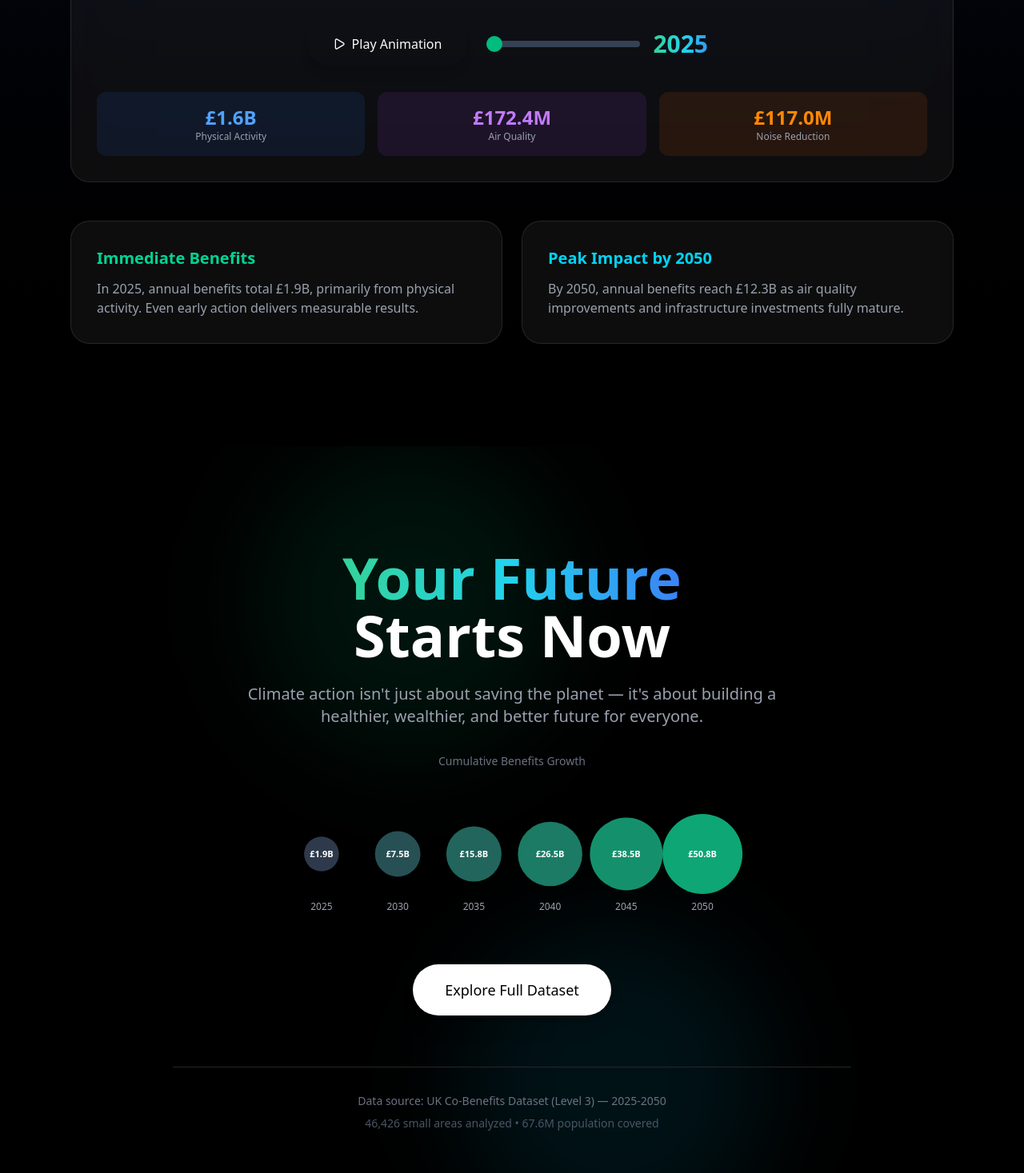
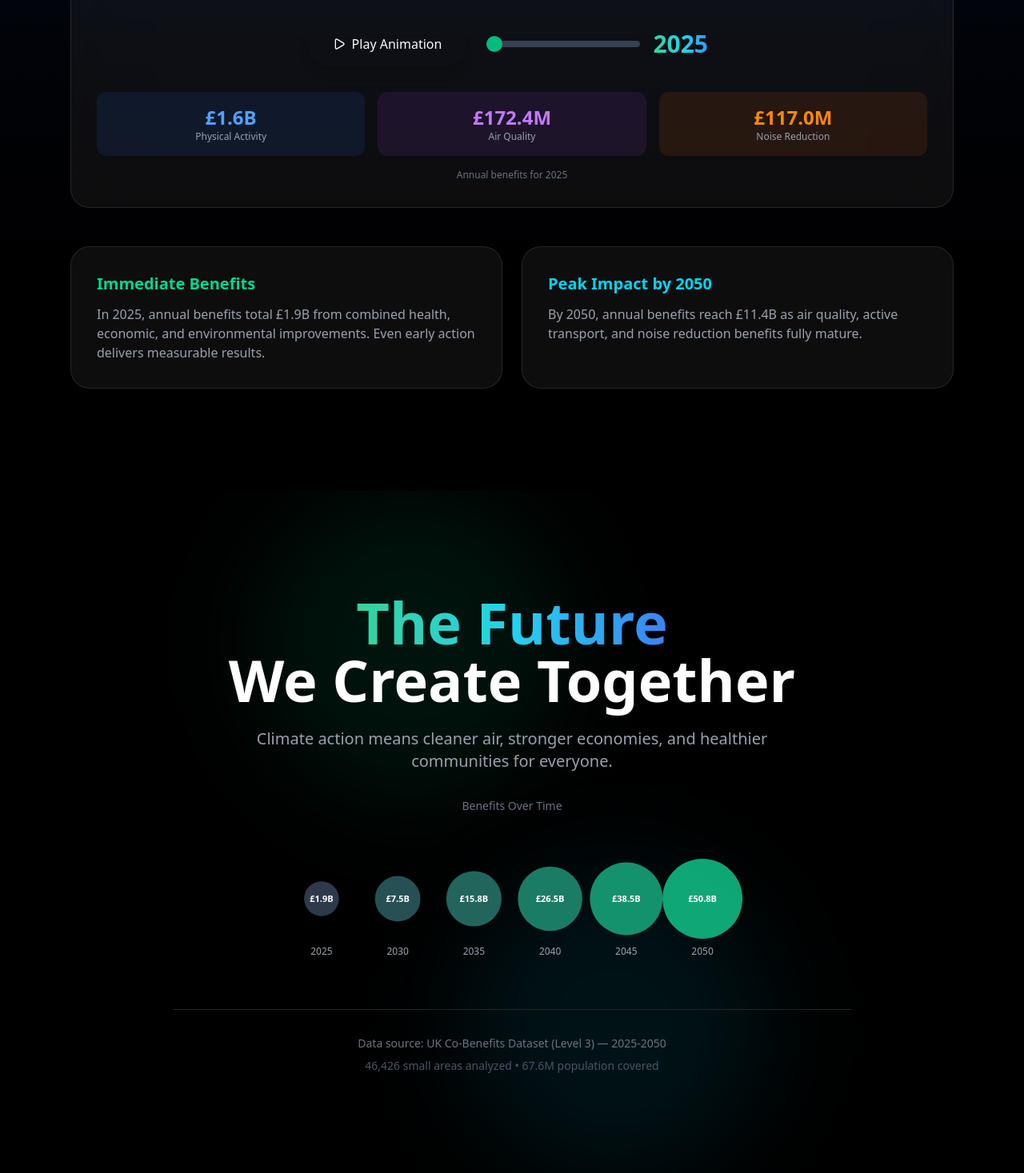
Before and after one commit to ziaihsan/Visdat-Ceria, a React (Vite) app: page / in a window 1280 px wide. Shown: the part 5986-7453 px from the top of the page at 80% size. Built offline with nearby package versions, Linux system fonts and the light colour scheme.

Commit message:
update benefit

```diff
--- a/src/components/sections/Footer.tsx
+++ b/src/components/sections/Footer.tsx
@@ -98,9 +98,9 @@ export function Footer() {
             animate={isInView ? { opacity: 1, scale: 1 } : {}}
             transition={{ duration: 1, delay: 0.2 }}
           >
-            <span className="text-gradient">Your Future</span>
+            <span className="text-gradient">The Future</span>
             <br />
-            <span className="text-white">Starts Now</span>
+            <span className="text-white">We Create Together</span>
           </motion.h2>
 
           <motion.p
@@ -109,7 +109,7 @@ export function Footer() {
             animate={isInView ? { opacity: 1 } : {}}
             transition={{ duration: 0.8, delay: 0.4 }}
           >
-            Climate action isn't just about saving the planet — it's about building a healthier, wealthier, and better future for everyone.
+            Climate action means cleaner air, stronger economies, and healthier communities for everyone.
           </motion.p>
 
           <motion.div
@@ -118,19 +118,8 @@ export function Footer() {
             animate={isInView ? { opacity: 1, y: 0 } : {}}
             transition={{ duration: 0.8, delay: 0.6 }}
           >
-            <p className="text-gray-500 text-sm mb-4">Cumulative Benefits Growth</p>
+            <p className="text-gray-500 text-sm mb-4">Benefits Over Time</p>
             <FinalChart />
-          </motion.div>
-
-          <motion.div
-            className="flex flex-col items-center gap-6 mb-16"
-            initial={{ opacity: 0 }}
-            animate={isInView ? { opacity: 1 } : {}}
-            transition={{ duration: 0.8, delay: 0.8 }}
-          >
-            <Button variant="apple" size="xl" className="text-lg">
-              Explore Full Dataset
-            </Button>
           </motion.div>
 
           <motion.div
--- a/src/components/sections/Timeline.tsx
+++ b/src/components/sections/Timeline.tsx
@@ -422,6 +422,10 @@ export function Timeline() {
                 <div className="text-xs text-gray-400">Noise Reduction</div>
               </div>
             </div>
+
+            <div className="text-center mt-4">
+              <div className="text-xs text-gray-500">Annual benefits for {year}</div>
+            </div>
           </GlassCard>
         </motion.div>
 
@@ -436,8 +440,7 @@ export function Timeline() {
               Immediate Benefits
             </h3>
             <p className="text-gray-400">
-              In 2025, annual benefits total £1.9B, primarily from physical
-              activity. Even early action delivers measurable results.
+              In 2025, annual benefits total £1.9B from combined health, economic, and environmental improvements. Even early action delivers measurable results.
             </p>
           </GlassCard>
           <GlassCard className="hover:border-cyan-500/30">
@@ -445,8 +448,7 @@ export function Timeline() {
               Peak Impact by 2050
             </h3>
             <p className="text-gray-400">
-              By 2050, annual benefits reach £12.3B as air quality improvements
-              and infrastructure investments fully mature.
+              By 2050, annual benefits reach £11.4B as air quality, active transport, and noise reduction benefits fully mature.
             </p>
           </GlassCard>
         </motion.div>
```
